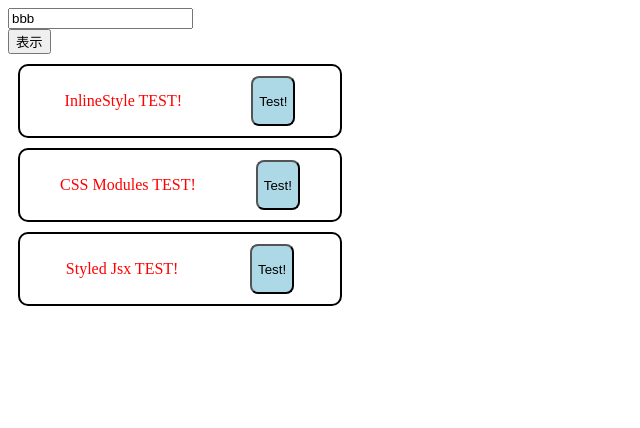
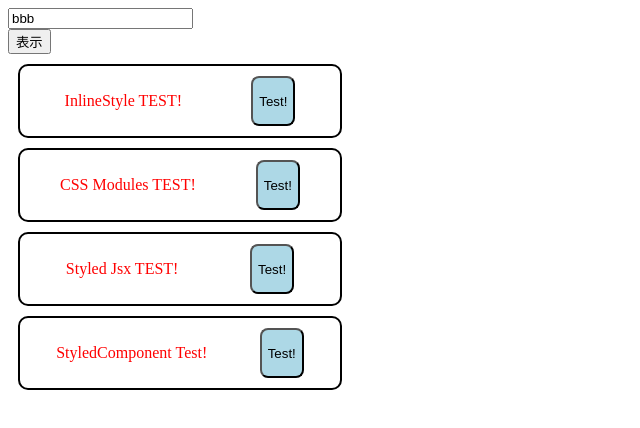
Before and after one commit to sasayan0315/react-learn-lv2, a React (Create React App) app: page / in a window 1280 px wide. Shown: the top 428 px of the page, without its empty margins (0-640 px from the left). Built offline with nearby package versions, Linux system fonts and the light colour scheme.

Commit message:
initial commit

```diff
--- a/package.json
+++ b/package.json
@@ -9,6 +9,7 @@
     "react": "17.0.2",
     "react-dom": "17.0.2",
     "react-scripts": "4.0.0",
+    "styled-components": "5.3.3",
     "styled-jsx": "5.0.0"
   },
   "devDependencies": {
--- a/src/App.js
+++ b/src/App.js
@@ -3,6 +3,7 @@ import { ChildComponent } from "./ChildComponent";
 import { CssModule } from "./components/CssModule";
 import { InlineStyle } from "./components/InlineStyle";
 import { StyledJsx } from "./components/StyledJsx";
+import { StyledComponent } from "./components/StyledComponent";
 import "./styles.css";
 
 export default function App() {
@@ -28,6 +29,7 @@ export default function App() {
       <InlineStyle />
       <CssModule />
       <StyledJsx />
+      <StyledComponent />
     </>
   );
 }
--- /dev/null
+++ b/src/components/StyledComponent.jsx
@@ -0,0 +1,31 @@
+import styled from "styled-components";
+
+export const StyledComponent = () => {
+  return (
+    <>
+      <StyledDiv>
+        <StyledLabel>StyledComponent Test!</StyledLabel>
+        <StyledButton>Test!</StyledButton>
+      </StyledDiv>
+    </>
+  );
+};
+
+const StyledDiv = styled.div`
+  border: solid 2px;
+  border-radius: 10px;
+  margin: 10px;
+  padding: 10px;
+  display: flex;
+  justify-content: space-around;
+  width: 300px;
+`;
+
+const StyledButton = styled.button`
+  border-radius: 8px;
+  background-color: lightblue;
+`;
+
+const StyledLabel = styled.p`
+  color: red;
+`;
```
